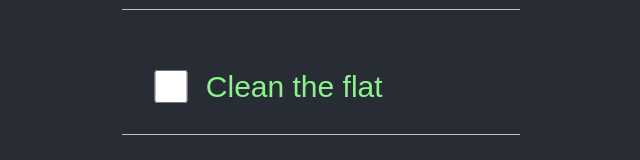
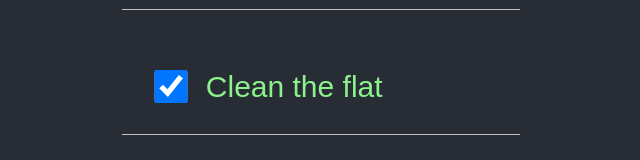
Before and after one commit to wojciech-13/Todo-list, a React (Create React App) app: page / in a window 1280 px wide. Shown: the part 203-363 px from the top of the page, without its empty margins (319-959 px from the left). Built offline with nearby package versions, Linux system fonts and the light colour scheme.

Commit message:
add onChange Event to checkboxes

```diff
--- a/src/App.js
+++ b/src/App.js
@@ -7,14 +7,30 @@ class App extends Component {
 
   constructor() {
     super();
-    this.state = {todosData: todosData}
+    this.state = {listData: todosData};
+    this.handleChange = this.handleChange.bind(this);
   }
 
+  handleChange(id){
+    this.setState(function(prevState){
+      const updatedListItems = prevState.listData.map(item => {
+        if(item.id === id){
+          item.completed = !item.completed;
+        }
+        return item;
+      })
+      return {
+        listData: updatedListItems
+      }
 
+    })
+
+  }
 
   render() {
-    const listItems = this.state.todosData.map(item=> <ListItem  handleChange={this.handleChange} key={item.id} item={item} />);
+    const listItems = this.state.listData.map(item=> <ListItem  handleChange={this.handleChange} key={item.id} item={item} />);
     return (
+
       <div className="App">
         <header className="App-header">
           <div className="todo-list">
--- a/src/ListItem/ListItem.js
+++ b/src/ListItem/ListItem.js
@@ -4,7 +4,10 @@ import './ListItem.css';
 function ListItem(props){
     return(
         <div className="list-item">
-            <input type="checkbox" checked={props.item.completed}></input>
+            <input
+            onChange={function(){return props.handleChange(props.item.id)}}
+            type="checkbox"
+            checked={props.item.completed}></input>
             <p>{props.item.text}</p>
         </div>
     )
--- a/src/todosData.js
+++ b/src/todosData.js
@@ -7,7 +7,7 @@ const todosData = [
     {
         id: 2,
         text: "Clean the flat",
-        completed: false
+        completed: true
     },
     {
         id: 3,
```
